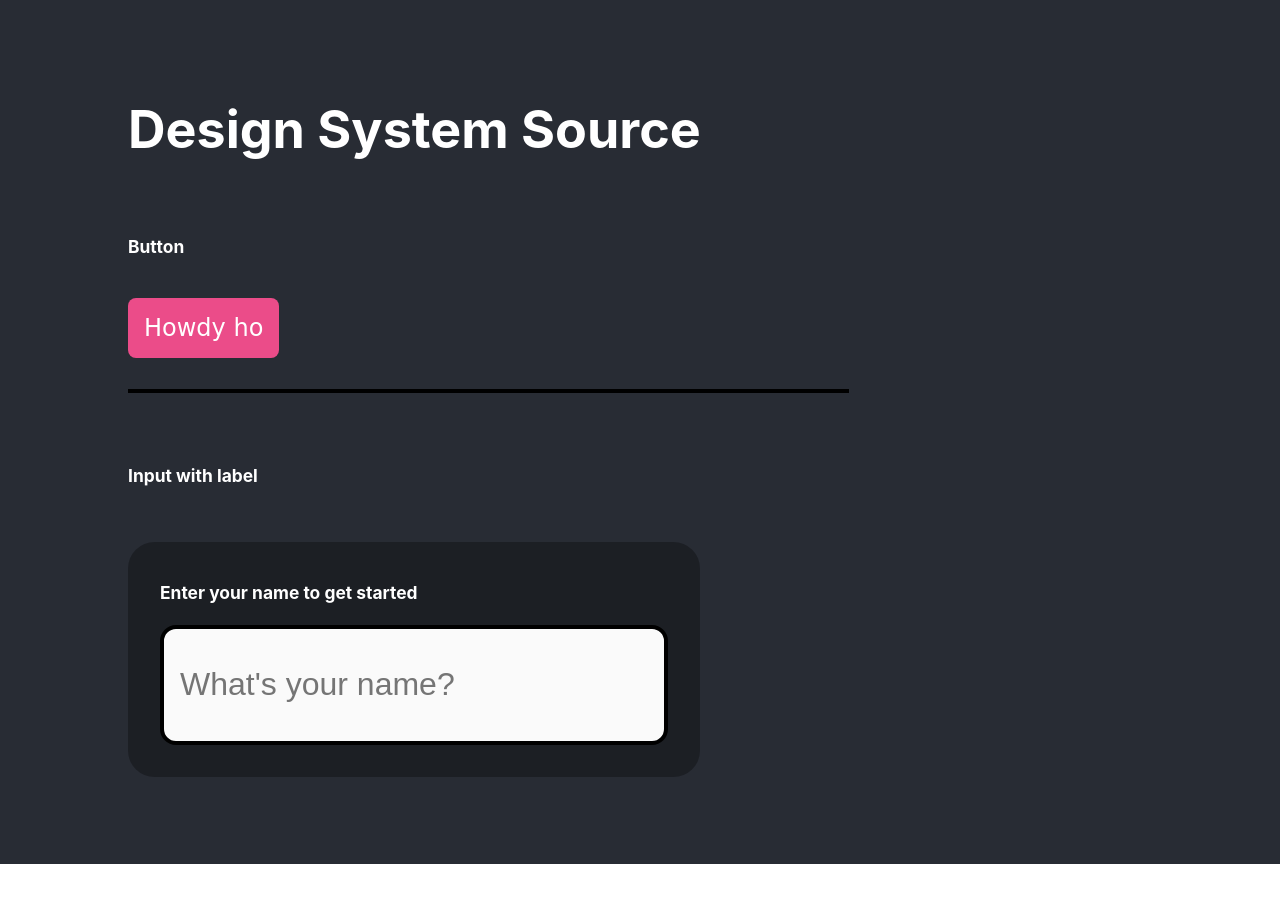
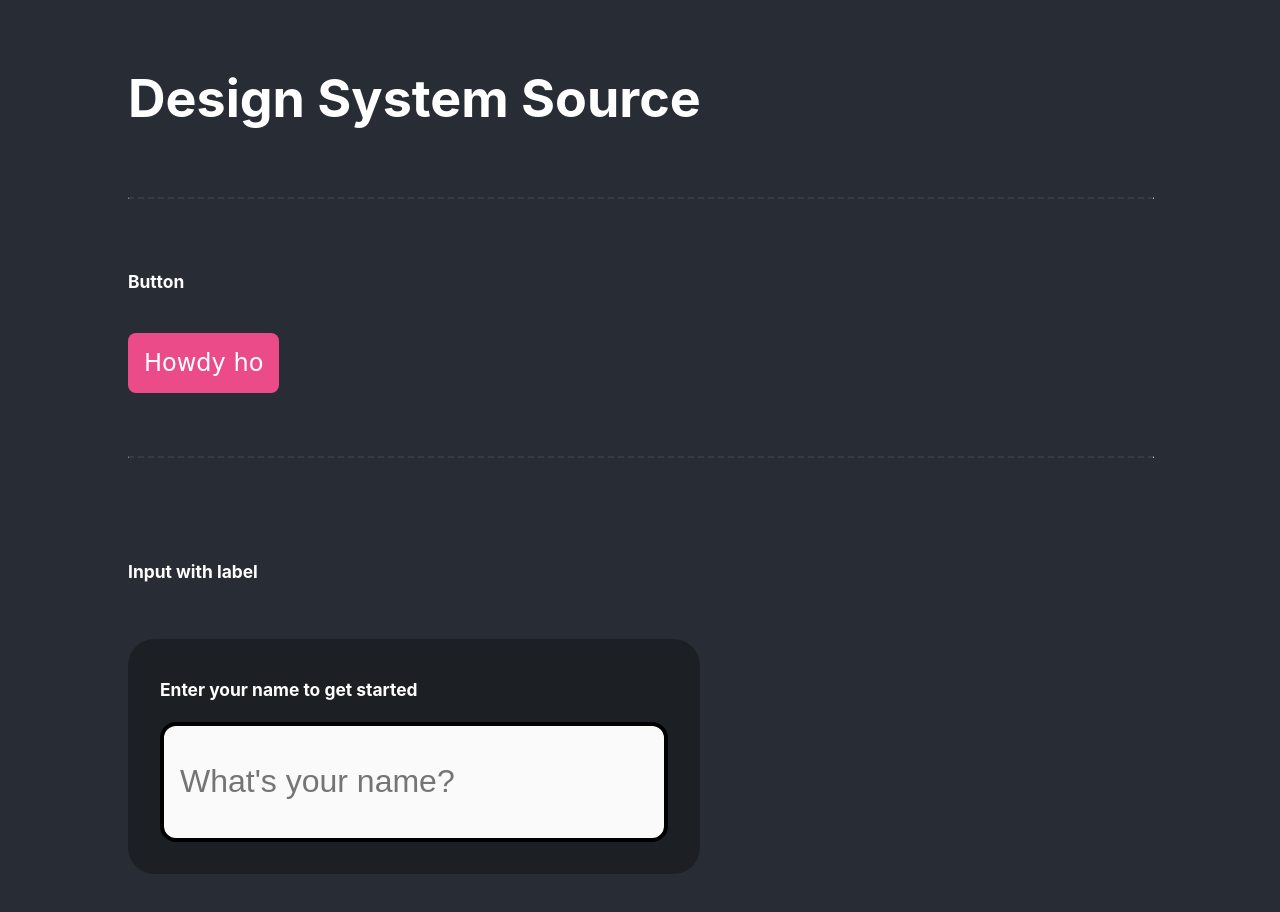
Before and after one commit to xraystyle1980/trice-design-sytem-1, a React (Create React App) app: page / in a window 1280 px wide. Shown: the top 912 px of the page. Before the commit the page ends 864 px from the top, so only its background shows below. Built offline with nearby package versions, Linux system fonts and the light colour scheme.

Commit message:
HR dashed line

```diff
--- a/src/App.js
+++ b/src/App.js
@@ -9,16 +9,21 @@ function App() {
         <h1>
           Design System Source
         </h1>
+        <hr style={{
+          borderTop: '2px dashed #383B44',
+          borderBottom: '0px',
+          width: '100%',
+          margin: '2rem 0'
+         }} />
         <h6>Button</h6>
         <Button label="Howdy ho" />
         <br />
-        <div style={{
-          background: '#000',
-          height: 'auto',
-          padding: '2px',
-          width: '70%',
-          margin: '2rem;'
-         }}></div>
+        <hr style={{
+          borderTop: '2px dashed #383B44',
+          borderBottom: '0px',
+          width: '100%',
+          margin: '2rem 0'
+         }} />
          <br />
          <h6>Input with label</h6>
         <Box boxlabel="Enter your name to get started" boxcontent="What's your name?" />
```
